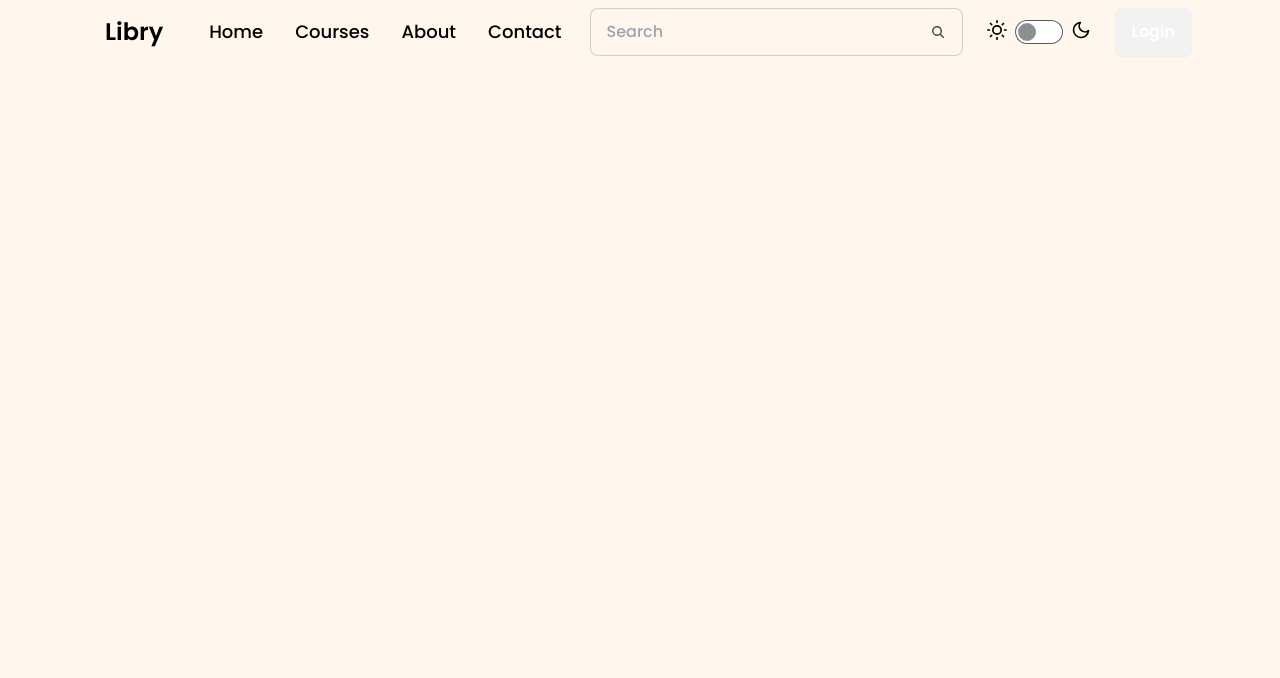
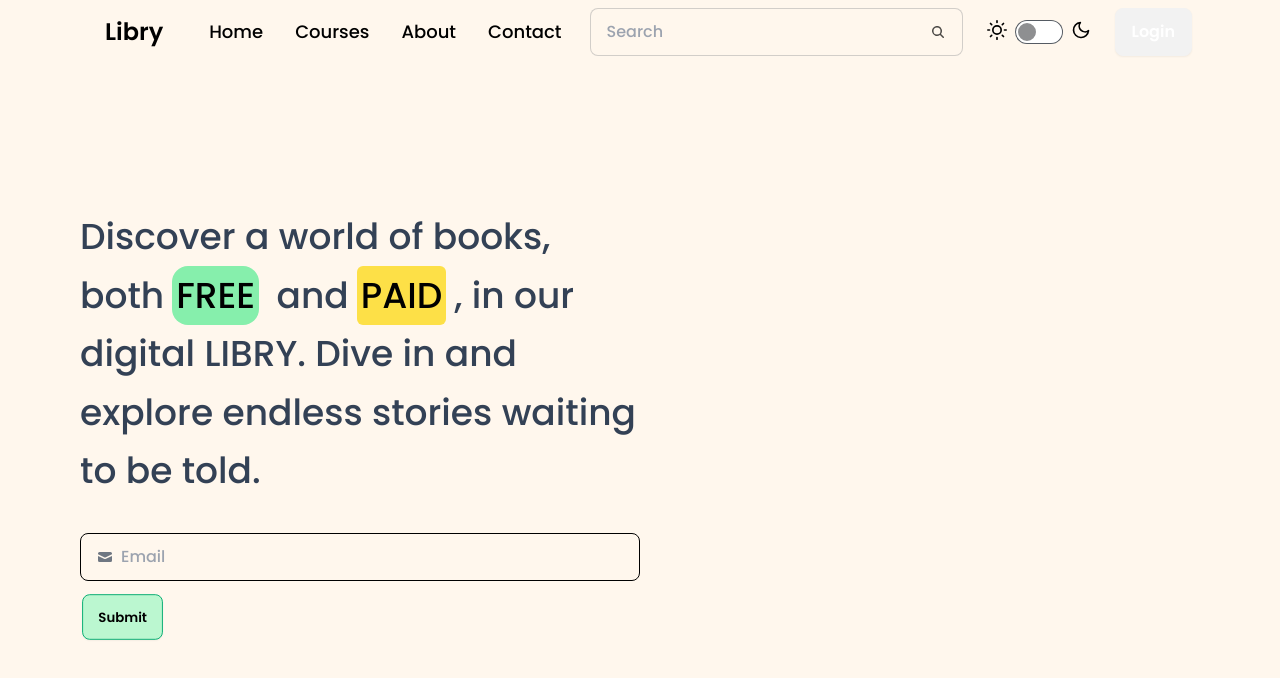
Before and after one commit to Harshninave04/Libry, a React (Vite) app in the folder Frontend/: page / in a window 1280 px wide. Shown: the top 678 px of the page. Built offline with nearby package versions, Linux system fonts and the light colour scheme; a web font is replaced by a local one.

Commit message:
Hero page [Left Part]

```diff
--- a/Frontend/src/App.jsx
+++ b/Frontend/src/App.jsx
@@ -1,9 +1,11 @@
+import Banner from './components/Banner';
 import Navbar from './components/Navbar';
 
 function App() {
   return (
-    <div className="bg-orange-50 h-screen">
+    <div className="bg-orange-50 h-screen object-cover">
       <Navbar />
+      <Banner />
     </div>
   );
 }
--- /dev/null
+++ b/Frontend/src/components/Banner.jsx
@@ -0,0 +1,33 @@
+function Banner() {
+  return (
+    <>
+      <div className="max-w-screen-2xl container mx-auto md:px-20 px-4 md:flex">
+        <div className="text-3xl md:text-4xl w-full md:w-1/2 mt-12 md:mt-36 md:text-slate-700 leading-normal md:leading-relaxed ">
+          Discover a world of books, both
+          <span className="bg-green-300 text-black p-1 md:rounded-2xl mx-2">FREE</span> and
+          <span className="bg-yellow-300 text-black p-1 md:rounded-md mx-2">PAID</span>, in our
+          digital LIBRY. Dive in and explore endless stories waiting to be told.
+          <div>
+            <label className="bg-orange-50 input input-bordered border-black md:mt-8 active:border-orange-400 md:flex hidden items-center gap-2">
+              <svg
+                xmlns="http://www.w3.org/2000/svg"
+                viewBox="0 0 16 16"
+                fill="currentColor"
+                className="w-4 h-4 opacity-70">
+                <path d="M2.5 3A1.5 1.5 0 0 0 1 4.5v.793c.026.009.051.02.076.032L7.674 8.51c.206.1.446.1.652 0l6.598-3.185A.755.755 0 0 1 15 5.293V4.5A1.5 1.5 0 0 0 13.5 3h-11Z" />
+                <path d="M15 6.954 8.978 9.86a2.25 2.25 0 0 1-1.956 0L1 6.954V11.5A1.5 1.5 0 0 0 2.5 13h11a1.5 1.5 0 0 0 1.5-1.5V6.954Z" />
+              </svg>
+              <input type="text" className="grow" placeholder="Email" />
+            </label>
+            <button className="md:btn hidden md:btn-success md:bg-green-200 ">Submit</button>
+          </div>
+        </div>
+        {/* <div className="w-full md:w-1/2 mt-4 mx-4 md:mt-16 ">
+          <img src="../../public/books_png.png" alt="" className="h-3/5" />
+        </div> */}
+      </div>
+    </>
+  );
+}
+
+export default Banner;
```
Also changed, not shown: Frontend/public/books_png.png (added).
